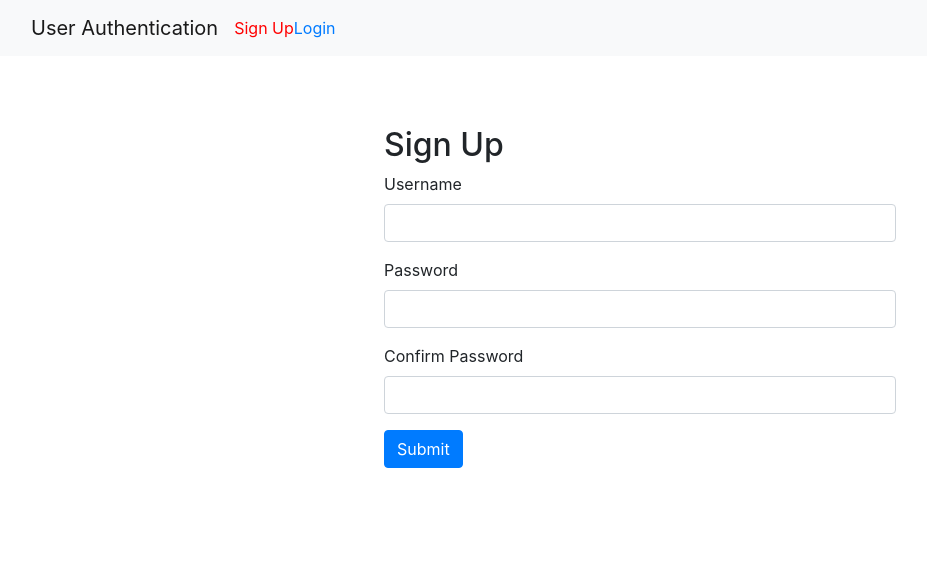
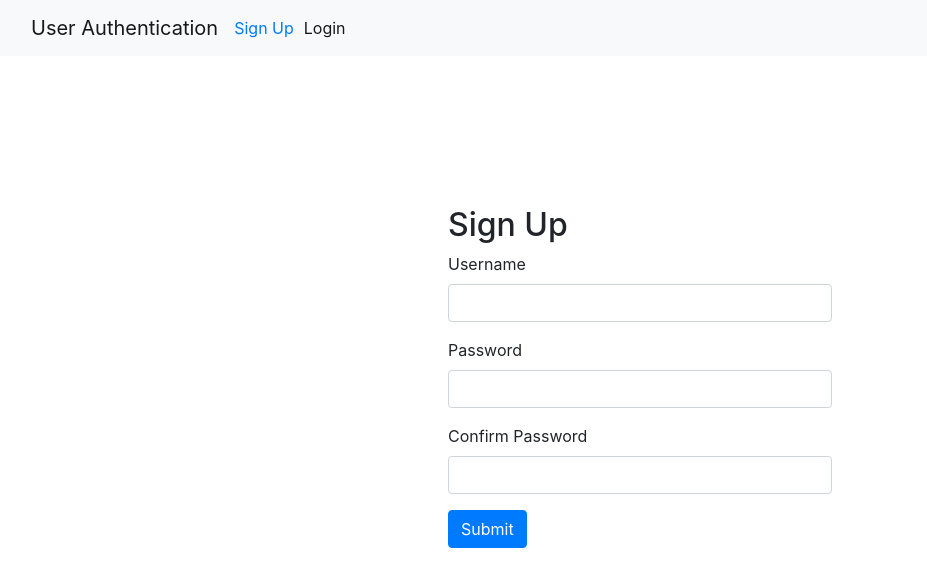
Before and after one commit to lindenhbryon/user-authentication-, a React (Create React App) app: page /sign-up in a window 1280 px wide. Shown: the top 586 px of the page, without its empty margins (0-927 px from the left). Built offline with nearby package versions, Linux system fonts and the light colour scheme.

Commit message:
some very minor styling improvements

```diff
--- a/src/Components/Error/FormError.js
+++ b/src/Components/Error/FormError.js
@@ -1,12 +1,14 @@
 function FormError(props){
+    console.log("props", props);
+    const colorClass = props.userCreated == true ? 'alert alert-success' : 'alert alert-danger';
     if(props.errors.length === 0){
         return false;
     }
     const listItems = props.errors.map((err, key) => {
-        return <li key={key}>{err}</li>
+        return <div key={key} className={colorClass} role="alert">{err}</div>
     });
     return(
-        <ul>{listItems}</ul>
+        <div>{listItems}</div>
     )
 }
 
--- a/src/Components/Login/Login.js
+++ b/src/Components/Login/Login.js
@@ -19,7 +19,8 @@ function LoginForm(){
 class Login extends Component {
     render() {
       return (
-        <div>
+        <div className="center-container">
+          <h2>Login</h2>
             <LoginForm/>
         </div>
       );
--- a/src/Components/SignUp/SignUp.js
+++ b/src/Components/SignUp/SignUp.js
@@ -1,6 +1,7 @@
 import { Component } from 'react';
 import axios from 'axios';
 import FormError from '../Error/FormError';
+import { Redirect } from 'react-router-dom';
 class SignUp extends Component {
     constructor(props){
         super(props);
@@ -9,7 +10,8 @@ class SignUp extends Component {
             password: '',
             password_confirm: '',
             errors: [],
-            userCreated: false
+            userCreated: false,
+            redirect: false
         }
         this.handleChange = this.handleChange.bind(this);
         this.handleSubmit = this.handleSubmit.bind(this);
@@ -41,19 +43,18 @@ class SignUp extends Component {
        if(res.data.success){
            document.querySelector('#login-form').reset();
        }
+       setTimeout(() => {
+            this.setState({redirect: true});
+       }, 1500);
     }
     handleSubmit(e){
         e.preventDefault();
-
-        //we should also check if username exists here
         if(!this.checkPasswordsMatch()){
-            //show error on frontend
             this.setState({errors: []}, () => {
                 this.setState({errors: ['Passwords Do Not Match.']});
             })
             return false;
         }
-        //send data to backend
         this.callBackendApi({
             username: this.state.username,
             password: this.state.password
@@ -62,12 +63,11 @@ class SignUp extends Component {
     }
     render(){
         return(
-            <div>
-
-
+            <div className="center-container">
+                 {this.state.redirect ? <Redirect to="/" /> : ''}
                 <form id="login-form" onSubmit={this.handleSubmit}>
                     <h2>Sign Up</h2>
-                <FormError errors={this.state.errors}/>
+                    <FormError errors={this.state.errors} userCreated={this.state.userCreated}/>
                     <div className="mb-3">
                         <label htmlFor="username-label" className="form-label">Username</label>
                         <input
--- a/src/index.css
+++ b/src/index.css
@@ -1,8 +1,12 @@
-#login-form {
-  width: 40%;
+.center-container {
+  width: 30%;
   margin: 0 auto;
-  margin-top: 70px;
+  margin-top: 150px;
 }
 .is-active{
-  color: red;
+  color: #007bff !important;
 }
+.nav-item a {
+  margin-right:10px;
+  color: rgba(0,0,0,.9);
+}
```
Also changed, not shown: 1 other file (tests, documents, lock files or other folders). Lines whose indentation alone changed are shown as unchanged.
